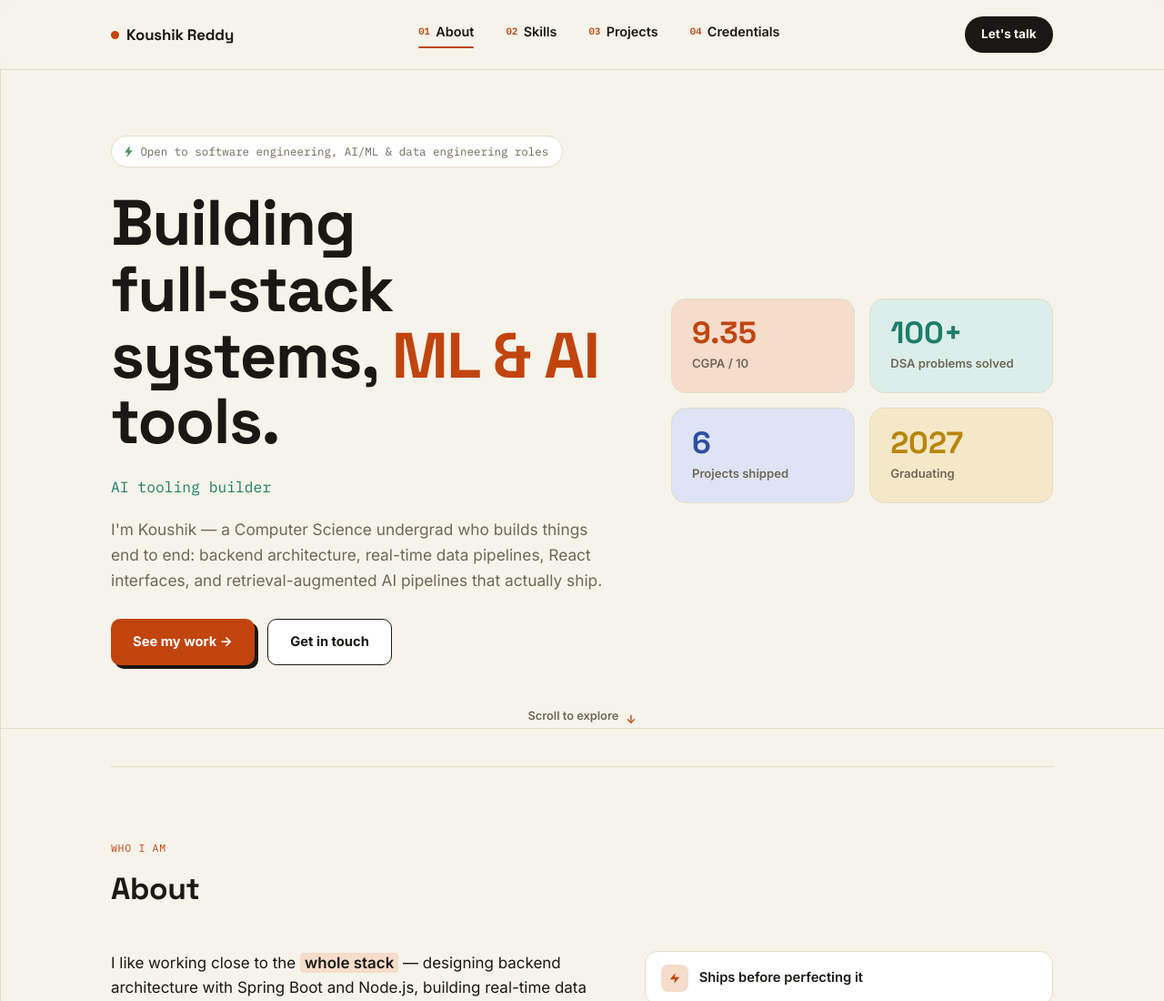
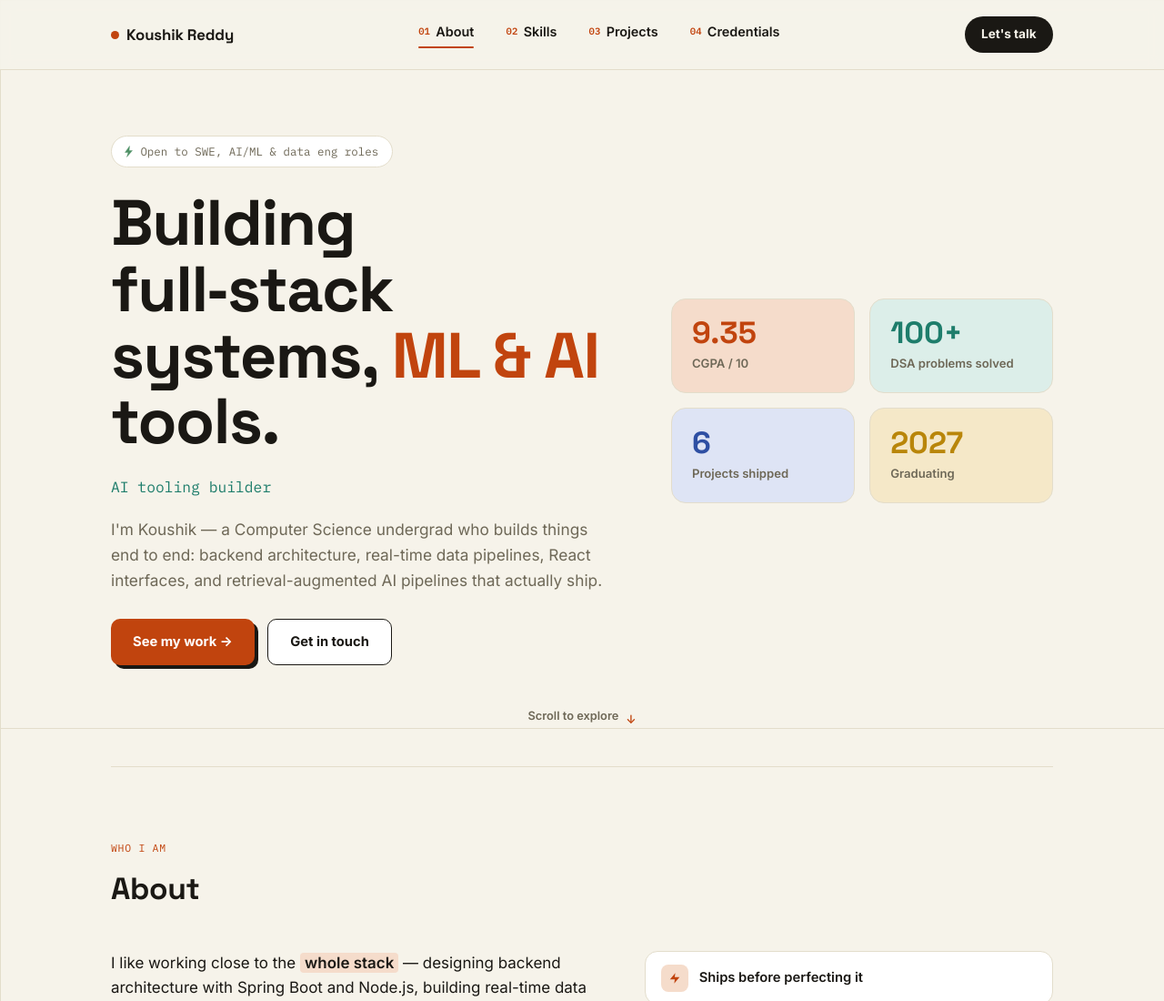
Before and after one commit to Koushik-31368/portfolio, a plain HTML site: page index.html in a window 1280 px wide. Shown: the top 1100 px of the page at 91% size. Drawn offline with Linux system fonts and the light colour scheme.

Commit message:
hero: shorten eyebrow pill to SWE, AI/ML & data eng roles

```diff
--- a/index.html
+++ b/index.html
@@ -1218,7 +1218,7 @@
         <section class="hero" style="border-top:none;">
             <div class="hero-grid">
                 <div>
-                    <div class="eyebrow"><svg class="flash-bolt" width="9" height="13" viewBox="0 0 9 13" fill="none" xmlns="http://www.w3.org/2000/svg" aria-hidden="true"><path d="M5.5 0.5L0.5 7.5H4L2.5 12.5L8.5 5.5H5L5.5 0.5Z" fill="#2F7D4A" stroke="#2F7D4A" stroke-width="0.4" stroke-linejoin="round"/></svg>Open to software engineering, AI/ML &amp; data engineering roles</div>
+                    <div class="eyebrow"><svg class="flash-bolt" width="9" height="13" viewBox="0 0 9 13" fill="none" xmlns="http://www.w3.org/2000/svg" aria-hidden="true"><path d="M5.5 0.5L0.5 7.5H4L2.5 12.5L8.5 5.5H5L5.5 0.5Z" fill="#2F7D4A" stroke="#2F7D4A" stroke-width="0.4" stroke-linejoin="round"/></svg>Open to SWE, AI/ML &amp; data eng roles</div>
                     <h1>Building full‑stack<br>systems, <span class="hl">ML &amp; AI</span> tools.</h1>
                     <div class="role-rotate" id="roleRotate">
                         <span class="show">Full-stack engineer</span>
```
